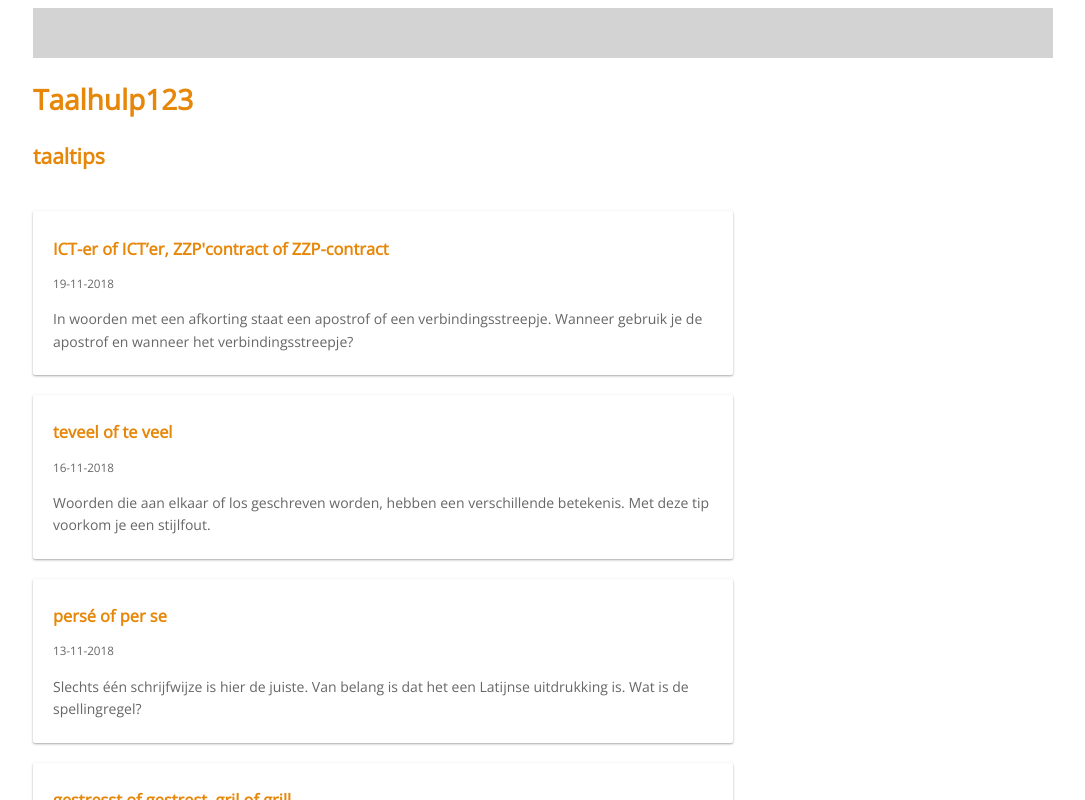
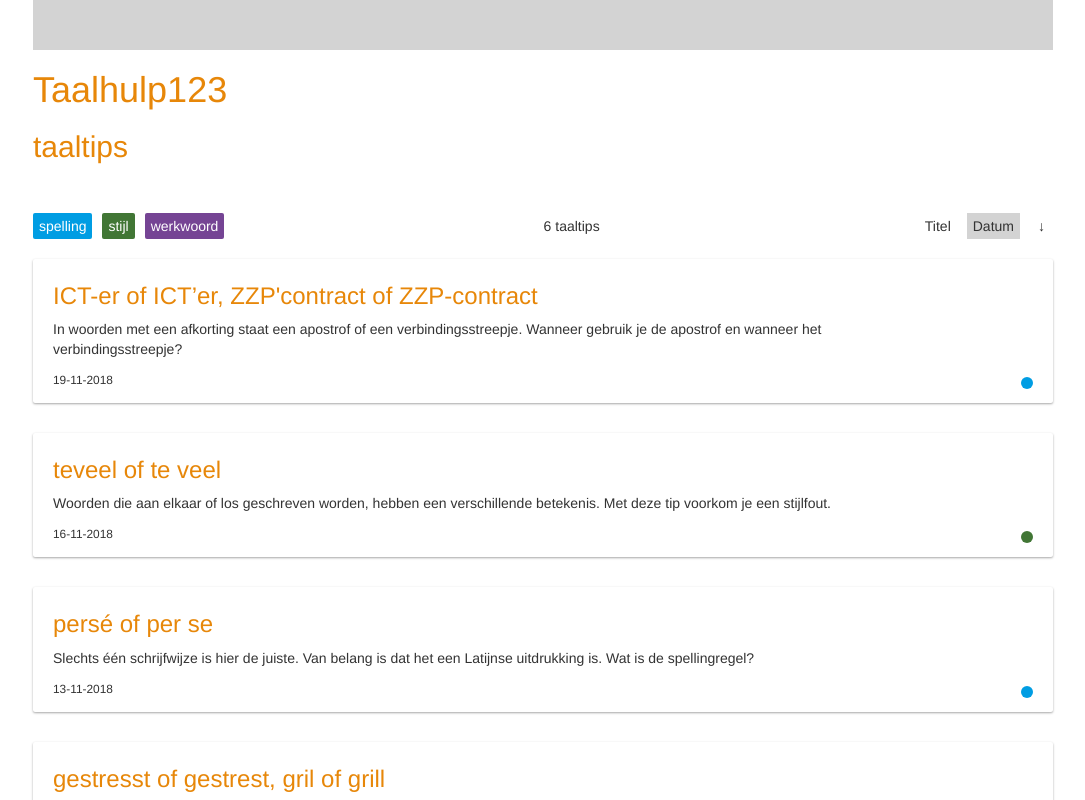
Before and after one commit to taalhulp/taaltip, a Vue app: page /dump in a window 1280 px wide. Shown: the top 800 px of the page, without its empty margins (97-1182 px from the left). Built offline with nearby package versions, Linux system fonts and the light colour scheme.

Commit message:
Add filtering and sorting, various corrections

```diff
--- a/public/index.html
+++ b/public/index.html
@@ -5,6 +5,7 @@
     <meta http-equiv="X-UA-Compatible" content="IE=edge">
     <meta name="viewport" content="width=device-width,initial-scale=1.0">
     <link href="https://fonts.googleapis.com/css?family=Open+Sans" rel="stylesheet">
+    <link rel="stylesheet" href="//maxcdn.bootstrapcdn.com/bootstrap/3.3.7/css/bootstrap.min.css" integrity="sha384-BVYiiSIFeK1dGmJRAkycuHAHRg32OmUcww7on3RYdg4Va+PmSTsz/K68vbdEjh4u" crossorigin="anonymous">
     <title>taaltip</title>
   </head>
   <body>
--- a/src/assets/tiplijst.js
+++ b/src/assets/tiplijst.js
@@ -46,7 +46,9 @@
 
 export default {
   "ICT-er-of-ICT'er": {
-    datum: new Date(2018, 10, 19),
+    cat: "spelling",  // "spelling", "stijl" of "werkwoord"
+    ref: "kolom 13",
+    datum: new Date(2018, 10, 19),  // YYYY MM DD - maand altijd 1 minder!
     title: `ICT-er of ICT’er, ZZP'contract of ZZP-contract`,
     intro: `In woorden met een afkorting staat een apostrof of een verbindingsstreepje.
     Wanneer gebruik je de apostrof en wanneer het verbindingsstreepje?`,
@@ -67,45 +69,34 @@ export default {
       `Tussen een afkorting en een achtervoegsel komt altijd een apostrof: ’`,
       `Tussen een afkorting en een bestaand woord komt altijd een streepje: -`,
     ],
-    uitleg: [
-      {
-        tekst: `
+    uitleg: `
       <p>
         <strong>ICT</strong> is een afkorting en <strong>er</strong> is hier geen zelfstandig woord, maar een achtervoegsel.<br>
         Bekende achtervoegsels bij afkortingen zijn: <strong>er</strong>, <strong>tje</strong>, <strong>loos</strong>,
         <strong>en</strong>.
       <p>
-        `,
-        pijlen: [
-          { rechts: `zzp’er`},
-          { rechts: `vwo’ers`},
-          { rechts: `tv’tje`},
-          { rechts: `pc’loos`},
-          { rechts: `sms’en`},
-        ]
-      },{
-        tekst: `
+      <ul>
+        <li>zzp’er</li>
+        <li>vwo’ers</li>
+        <li>tv’tje</li>
+        <li>pc’loos</li>
+        <li>sms’en</li>
+      </ul>
       <p>
         <strong>zzp</strong> is een afkorting en <strong>contract</strong> is een zelfstandig woord.
       </p>
+      <ul>
+        <li>ICT-afdeling</li>
+        <li>tv-gids</li>
+        <li>pc-gebruik</li>
+        <li>sms-bericht</li>
+      </ul>
     `,
-        pijlen: [
-          { rechts: `ICT-afdeling`},
-          { rechts: `tv-gids`},
-          { rechts: `pc-gebruik`},
-          { rechts: `sms-bericht`},
-        ]
-      }
-    ],
-    referenties: [
-      {
-        url: `https://taalhulp123.nl/spellinghulp123`,
-        tekst: `Spellinghulp123 Nederlands, kolom 13`
-      },
-    ]
   },
 
   "teveel-of-te-veel": {
+    cat: "stijl",
+    ref: "p. 5",
     datum: new Date(2018, 10, 16),
     title: `teveel of te veel`,
     intro: `Woorden die aan elkaar of los geschreven worden, hebben een verschillende betekenis.
@@ -120,34 +111,25 @@ export default {
     hints: [
       `Je schrijft <strong>teveel</strong> alleen aan elkaar als je er <strong>een</strong> voor kunt zetten.`,
     ],
-    uitleg: [
-      {
-        tekst: `
+    uitleg: `
       <p><strong>Te veel</strong> slaap maakt je nog slaperiger. <strong>te veel</strong> zijn hier twee woorden,
       niet aan elkaar geschreven.</p>
       <ul>
         <li><strong>veel</strong> slaap: <strong>veel</strong> is een bijvoeglijk naamwoord en zegt iets over de slaap.</li>
         <li><strong>te veel</strong> slaap: <strong>te</strong> zegt iets over veel → een te grote dosis slaap.</li>
       </ul>
-        `,
-      },{
-        tekst: `
-        <p><strong>Een teveel</strong> aan slaap maakt je nog slaperiger.</p>
+      <p>
+        <strong>Een teveel</strong> aan slaap maakt je nog slaperiger.
+      </p>
       <ul>
         <li><strong>teveel</strong> is hier een zelfstandig naamwoord. Hier komt dus geen spatie tussen te en veel.</li>
       </ul>
-        `
-      }
-    ],
-    referenties: [
-      {
-        url: `https://taalhulp123.nl/stijlhulp123`,
-        tekst: `Stijlhulp123 Nederlands, p. 5`
-      },
-    ]
+    `,
   },
 
   "persé-of-per-se": {
+    cat: "spelling",
+    ref: "kolom 12",
     datum: new Date(2018, 10, 13),
     title: `persé of per se`,
     intro: `Slechts één schrijfwijze is hier de juiste. Van belang is dat het een Latijnse uitdrukking is.
@@ -164,26 +146,19 @@ export default {
       `<strong>per se</strong> is een Latijnse uitdrukking van twee woorden.`,
       `In het Latijn schrijf je <strong>nooit</strong> een accentteken.`,
     ],
-    uitleg: [
-      {
-        tekst: `<p>De Latijnse uitdrukking blijft ongewijzigd in het Nederlands.</p>`,
-        pijlen: [
-          {
-            links: `per se`,
-            rechts: `betekenis: beslist, absoluut`
-          },
-        ]
-      },
-    ],
-    referenties: [
-      {
-        url: `https://taalhulp123.nl/spellinghulp123`,
-        tekst: `Spellinghulp123 Nederlands, kolom 12 `
-      },
-    ]
+    uitleg: `
+      <p>
+        De Latijnse uitdrukking blijft ongewijzigd in het Nederlands.
+      </p>
+      <ul>
+        <li>per se &rarr; betekenis: beslist, absoluut</li>
+      </ul>
+      `,
   },
 
   "gestresst-of-gestrest": {
+    cat: "werkwoord",
+    ref: "p. 6-7",
     datum: new Date(2018, 10, 10),
     title: `gestresst of gestrest, gril of grill`,
     intro: `Hoe om te gaan met Engelse leenwoorden? Deze taaltip legt de verschillende regels uit voor
@@ -194,7 +169,7 @@ export default {
         fout: `gestresst`,
         goed: `gestrest`
       },
-      `vanwege het aangebrande eten op de `,
+      ` vanwege het aangebrande eten op de `,
       {
         fout: `gril`,
         goed: `grill`
@@ -203,11 +178,9 @@ export default {
     ],
     hints: [
       `Engelse leenwerkwoorden gaan als het Nederlandse regelmatige werkwoord.`,
-      `<strong>kussen</strong>: ik kus - hij kust → <strong>stressen</strong>: ik stres - hij strest`,
+      `<strong>kussen</strong>: ik kus - hij kust &rarr; <strong>stressen</strong>: ik stres - hij strest`,
     ],
-    uitleg: [
-      {
-        tekst: `
+    uitleg: `
       <h4>Engelse leenwerkwoorden</h4>
       <p>
         De verleden tijd en het voltooid deelwoord gaan altijd volgens de regel van ’t kofschip.
@@ -215,55 +188,30 @@ export default {
         kuss<del>en</del>: de laatste letter van het hele werkwoord zonder -en is <strong>s</strong>.
         De s staat in ’t kof<strong>s</strong>chip → stam <strong>+ te</strong>.
       </p>
-        `,
-        pijlen: [
-          {
-          links: `hij kus<strong>te</strong> - hij heeft gekus<strong>t</strong>`,
-          rechts: `hij stres<strong>te</strong> - hij is gestre<strong>st</strong>`
-          },
-        ]
-      },{
-        tekst: `
+      <ul>
+        <li>hij kus<strong>te</strong> - hij heeft gekus<strong>t</strong> &rarr; hij stres<strong>te</strong> - hij is gestre<strong>st</strong></li>
+      </ul>
+
       <h4>Engelse leenwoorden</h4>
       <p><strong>de stress</strong>: zelfstandig naamwoorden houden wel de dubbele medeklinker</p>
-        `,
-        pijlen: [
-          {
-            links: `de fitne<strong>ss</strong>`,
-            rechts: `hij fitnest - hij heeft gefitnest`
-          },{
-            links: `de to<strong>ss</strong>`,
-            rechts: `hij tost - hij heeft getost`
-          },{
-            links: `de gri<strong>ll</strong>`,
-            rechts: `hij grilt - hij heeft gegrild`
-          },{
-            links: `de ye<strong>ll</strong><strong>`,
-            rechts: `hij yelt - hij heeft geyeld`
-          },
-        ]
-      },{
-        tekst: `<p>Soms is de dubbele medeklinker nodig voor de juiste uitspraak van het werkwoord.</p>`,
-        pijlen: [
-          {
-            links: `de app`,
-            rechts: `hij appt`
-          },{
-            links: `de baseball`,
-            rechts: `hij baseballt`
-          },
-        ]
-      }
-    ],
-    referenties: [
-      {
-        url: `https://taalhulp123.nl/werkwoordenhulp123`,
-        tekst: `Werkwoordenhulp123 Nederlands, p. 6-7 `
-      },
-    ]
+      <ul>
+        <li>de fitne<strong>ss</strong> &rarr; hij fitnest - hij heeft gefitnest</li>
+        <li>de to<strong>ss</strong> &rarr; hij tost - hij heeft getost</li>
+        <li>de gri<strong>ll</strong> &rarr; hij grilt - hij heeft gegrild</li>
+        <li>de ye<strong>ll</strong> &rarr; hij yelt - hij heeft geyeld</li>
+      </ul>
+
+      <p>Soms is de dubbele medeklinker nodig voor de juiste uitspraak van het werkwoord.</p>
+      <ul>
+        <li>de app &rarr; hij appt</li>
+        <li>de baseball &rarr; hij baseballt</li>
+      </ul>
+    `
   },
 
   "babietje-of-baby'tje": {
+    cat: "spelling",
+    ref: "kolom 1 en 2",
     datum: new Date(2018, 10, 7),
     title: `babietje of baby’tje, hobbies of hobby’s`,
     intro: `De juiste spelling van het meervoud of het verkleinwoord volgt uit de laatste letters van een woord.
@@ -285,55 +233,31 @@ export default {
       `<strong>hobby</strong>, <strong>baby</strong> - woorden die eindigen op <strong>medeklinker + y</strong>`,
       `De regels voor het meervoud gelden ook voor het verkleinwoord.`
     ],
-    uitleg: [
-      {
-        tekst: `
+    uitleg: `
       <h4>Regel: een woord dat eindigt op medeklinker + y</h4>
       <p>Bij meervoud: de <strong>s</strong> komt na de apostrof:'</p>
+      <ul>
+        <li>hob<strong>by</strong> &rarr; hobby<strong>'s</strong></li>
+        <li>ba<strong>by</strong> &rarr; baby<strong>'s</strong></li>
+      </ul>
+
+      <p>Bij verkleinwoord: <strong>tje</strong> komt na de apostrof:’</p>
+      <ul>
+        <li>hob<strong>by</strong> &rarr; hobby<strong>'tje</strong></li>
+        <li>ba<strong>by</strong> &rarr; baby<strong>'tje</strong></li>
+      </ul>
+
+      <p><strong>y</strong> blijft staan</p>
+      <ul>
+        <li>loll<strong>y</strong> &rarr; loll<strong>y</strong>'s</li>
+        <li>loll<strong>y</strong> &rarr; loll<strong>y</strong>'tje</li>
+      </ul>
     `,
-        pijlen: [
-          {
-            links: `hob<strong>by</strong>`,
-            rechts: `hobby<strong>'s</strong>`
-          },{
-            links: `ba<strong>by</strong>`,
-            rechts: `baby<strong>'s</strong>`
-          }
-        ]
-      },{
-        tekst: `<p>Bij verkleinwoord: <strong>tje</strong> komt na de apostrof:’</p>`,
-        pijlen: [
-          {
-            links: `hob<strong>by</strong>`,
-            rechts: `hobby<strong>'tje</strong>`
-          },{
-            links: `ba<strong>by</strong>`,
-            rechts: `baby<strong>'tje</strong>`
-          }
-        ]
-      },{
-        tekst: `<p><strong>y</strong> blijft staan</p>`,
-        pijlen: [
-          {
-            links: `loll<strong>y</strong>`,
-            rechts: `loll<strong>y</strong>'s`
-          },
-          {
-            links: `loll<strong>y</strong>`,
-            rechts: `loll<strong>y</strong>'tje`
-          },
-        ]
-      }
-    ],
-    referenties: [
-      {
-        url: `https://taalhulp123.nl/spellinghulp123`,
-        tekst: `Spellinghulp123 Nederlands, kolom 1 en 2`
-      },
-    ],
   },
 
   "cadeau's-of-cadeaus": {
+    cat: "spelling",
+    ref: "kolom 1 en 2",
     datum: new Date(2018, 10, 4),
     title: `cowboy’tje of cowboytje, cadeau’s of cadeaus`,
     intro: `Hoe schrijf je de meervoudsvorm en het verkleinwoord van woorden die eindigen op een
@@ -355,44 +279,21 @@ export default {
       `cowboy, cadeau - woorden die eindigen op een combinatie van klinkers`,
       `De regels voor het meervoud gelden hier ook voor het verkleinwoord.`,
     ],
-    uitleg: [
-      {
-        tekst: `
+    uitleg: `
       <h4>Een woord eindigt op een combinatie van klinkers:</h4>
-          <p>bij meervoud: de <strong>s</strong> zit eraan vast:</p>`,
-        pijlen: [
-          {
-            links: `cadeau`,
-            rechts: `cadeau<strong>s</strong>`
-          }, {
-            links: `cowboy`,
-            rechts: `cowboy<strong>s</strong>`
-          }, {
-            links: `etui`,
-            rechts: `etui<strong>s</strong>`
-          }
-        ]
-      },{
-        tekst: `<p>bij verkleinwoord: <strong>tje</strong> zit eraan vast:</p>`,
-        pijlen: [
-          {
-            links: `cadeau`,
-            rechts: `cadeau<strong>tje</strong>`
-          }, {
-            links: `cowboy`,
-            rechts: `cowboy<strong>tje</strong>`
-          }, {
-            links: `etui`,
-            rechts: `etui<strong>tje</strong>`
-          }
-        ]
-      }
-    ],
-    referenties: [
-      {
-        url: `https://taalhulp123.nl/spellinghulp123`,
-        tekst: `Spellinghulp123 Nederlands, kolom 1 en 2`
-      },
-    ],
+      <p>bij meervoud: de <strong>s</strong> zit eraan vast:</p>
+      <ul>
+        <li>cadeau &rarr; cadeau<strong>s</strong></li>
+        <li>cowboy &rarr; cowboy<strong>s</strong></li>
+        <li>etui &rarr; etui<strong>s</strong></li>
+      </ul>
+
+      <p>bij verkleinwoord: <strong>tje</strong> zit eraan vast:</p>
+      <ul>
+      <li>cadeau &rarr; cadeau<strong>tje</strong></li>
+      <li>cowboy &rarr; cowboy<strong>tje</strong></li>
+      <li>etui &rarr; etui<strong>tje</strong></li>
+      </ul>
+    `,
   }
 };
--- a/src/components/Home.vue
+++ b/src/components/Home.vue
@@ -1,8 +1,42 @@
 <template>
-  <div class="home">
+  <div class="bevatter">
+    <div class="menu-bar">
+      <div class="filter-menu">
+        <div
+          v-for="(val, key) in this.$catlijst"
+          :key="key"
+          :style="{backgroundColor: val.kleur}"
+          class="filter-button"
+          :class="{'active-filter': catFilter == key}"
+          @click="catFilter = catFilter == key ? '': key">
+          {{ key }}
+        </div>
+      </div>
+      <div class="info-menu hidden-xs hidden-sm">
+        <span v-if="catFilter">{{tiplijstFilterCat().length}} van </span>
+        {{ Object.keys(this.$tiplijst).length }} taaltips
+      </div>
+      <div class="order-menu">
+        <div
+          v-for="choice in [
+              { prop: 'title', display:'Titel' },
+              { prop: 'datum', display: 'Datum' },
+            ]"
+            class="order-option"
+            :class="{'active-order': choice.prop == orderBy}"
+            :key="choice.prop"
+            @click="orderBy = choice.prop">
+          {{choice.display}}
+        </div>
+        <div class="up-down" @click="orderUp = !orderUp">
+          <span v-if="orderUp">&uarr;</span>
+          <span v-else>&darr;</span>
+        </div>
+      </div>
+    </div>
     <ul>
       <Tiplink
-        v-for="id in Object.keys(this.$tiplijst).sort( (a,b) => this.$tiplijst[b].datum - this.$tiplijst[a].datum)"
+        v-for="id in tiplijstSort(tiplijstFilterCat())"
         :key="id"
         :id="id"
         @click.native="showModal = true"
@@ -25,7 +59,43 @@ export default {
   },
   data: function() {
     return {
-      showModal: true
+      showModal: true,
+      catFilter: "",
+      orderBy: "datum",  // datum of title
+      orderUp: false,
+    }
+  },
+  methods: {
+    prepareSortParams(a,b){
+      a = this.$tiplijst[a][this.orderBy];
+      b = this.$tiplijst[b][this.orderBy];
+      if (typeof(a) == "string") {
+        a = a.toLowerCase();
+        b = b.toLowerCase();
+      }
+      return [a, b];
+    },
+    sortUp(a,b){
+      [a ,b] = this.prepareSortParams(a,b)
+      return a > b ? 1 : b > a ? -1 : 0;
+    },
+    sortDown(a,b){
+      [a ,b] = this.prepareSortParams(a,b)
+      return a > b ? -1 : b > a ? 1 : 0;
+    },
+    tiplijstSort(keys=Object.keys(this.$tiplijst)){
+      if (this.orderUp) {
+        return keys.sort(this.sortUp)
+      } else {
+        return keys.sort(this.sortDown)
+      }
+    },
+    tiplijstFilterCat(){
+      if (this.catFilter) {
+        return Object.keys(this.$tiplijst).filter((key)=>this.$tiplijst[key].cat == this.catFilter)
+      } else {
+        return Object.keys(this.$tiplijst)
+      }
     }
   },
   components: { Tiplink, Modal, Tip }
@@ -33,10 +103,58 @@ export default {
 </script>
 
 <style scoped>
+.bevatter {
+  margin: 50px 0 30px;
+}
+
 ul {
   list-style-type: none;
   margin: 0;
   padding: 20px 0 0;
-  max-width: 700px;
+}
+
+.menu-bar{
+  display: flex;
+  justify-content: space-between
+}
+
+.order-menu {
+  display: flex;
+}
+
+.filter-menu {
+  display: flex;
+}
+
+.filter-button {
+  color: white;
+  padding: 3px 6px;
+  margin-right: 10px;
+  cursor: pointer;
+  border-radius: 2px;
+}
+
+.info-menu {
+  padding: 3px 0;
+}
+
+.active-filter {
+  box-shadow: 1px 1px 1px rgba(0, 0, 0, 0.445);
+}
+
+.order-option {
+  padding: 3px 6px;
+  margin-left: 10px;
+  cursor: pointer;
+}
+
+.active-order {
+  background-color: lightgray;
+}
+
+.up-down{
+  margin-left: 10px;
+  padding: 3px 8px;
+  cursor: pointer;
 }
 </style>
--- a/src/components/Tiplink.vue
+++ b/src/components/Tiplink.vue
@@ -1,9 +1,17 @@
 <template>
   <li>
     <router-link :to="{ name: 'home', params: { id: id }}">
+
       <h3>{{ this.$tiplijst[id].title }}</h3>
-      <small>{{ this.$tiplijst[id].datum.toLocaleDateString("nl-NL") }}</small>
-      <p>{{ this.$tiplijst[id].intro }}</p>
+      <p class="narrower">{{ this.$tiplijst[id].intro }}</p>
+      <div class="tags">
+        <div class="datum-tag">
+          <small>
+          {{ this.$tiplijst[id].datum.toLocaleDateString("nl-NL") }}
+          </small>
+        </div>
+        <div class="cat-tag" :style="{backgroundColor: this.$catlijst[this.$tiplijst[id].cat].kleur}"></div>
+      </div>
     </router-link>
   </li>
 </template>
@@ -18,12 +26,12 @@ export default {
 
 <style scoped>
 li {
-  margin-bottom: 20px;
+  margin-bottom: 30px;
 }
 
 a {
   display: block;
-  padding: 8px 20px;
+  padding: 4px 20px 14px;;
   border-radius: 2px;
   box-shadow: 0 1px 3px rgba(0,0,0,0.12), 0 1px 2px rgba(0,0,0,0.24);
   transition: all 0.4s cubic-bezier(.25,.8,.25,1);
@@ -43,4 +51,23 @@ a:hover, a:focus {
   box-shadow: 0 14px 28px rgba(0,0,0,0.25), 0 10px 10px rgba(0,0,0,0.22);
 }
 
+.tags {
+  display: flex;
+  justify-content: space-between;
+}
+
+.datum-tag {
+}
+
+.cat-tag {
+  background-color: rgb(65, 131, 93);
+  border-radius: 99px;
+  width: 12px;
+  height: 12px;
+  margin-top: 8px;
+}
+
+.narrower{
+  max-width: 800px;
+}
 </style>
```
Also changed, not shown: src/components/Tip/index.vue (+6 -28 lines), src/main.js (+19 -2 lines). Lines whose indentation alone changed are shown as unchanged.
